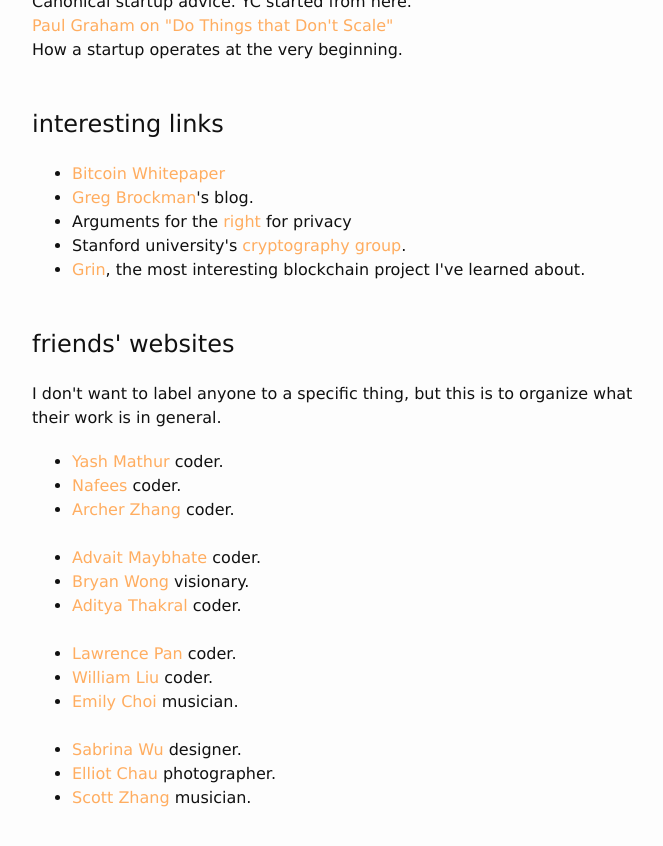
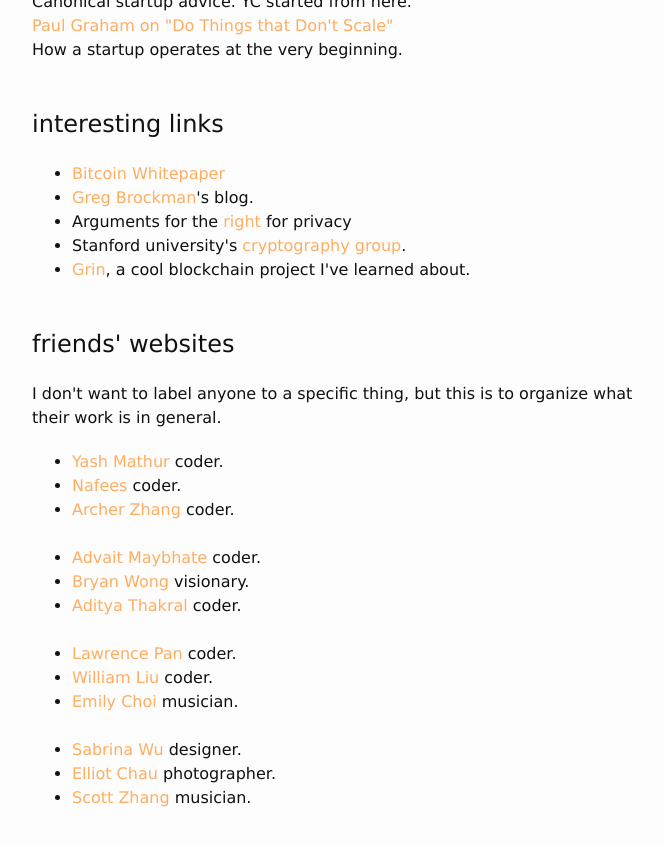
Before and after one commit to Daniel-Wang/website, a Jekyll site: the page built from personal.html, in a window 1280 px wide and 900 px high, scrolled down 1740 px. Shown: the top 846 px of the window, without its empty margins (298-961 px from the left). Built offline with Jekyll 4.4.1, drawn with Linux system fonts in a browser that asks for light colours; nearby versions of some CDN libraries.

```diff
--- a/personal.html
+++ b/personal.html
@@ -81,7 +81,7 @@ permalink: /personal/
     <li> <a href="https://gregbrockman.com/">Greg Brockman</a>'s blog. </li>
     <li> Arguments for the <a href="https://en.wikipedia.org/wiki/Nothing_to_hide_argument#For_privacy">right</a> for privacy </li>
     <li> Stanford university's <a href="https://crypto.stanford.edu/">cryptography group</a>. </li>
-    <li> <a href="https://grin-tech.org/">Grin</a>, the most interesting blockchain project I've learned about. </li>
+    <li> <a href="https://grin-tech.org/">Grin</a>, a cool blockchain project I've learned about. </li>
   </ul>
 
   <br>
```
Also changed, not shown: _posts/2019-12-8-starving.md (added, +8 -0 lines).
